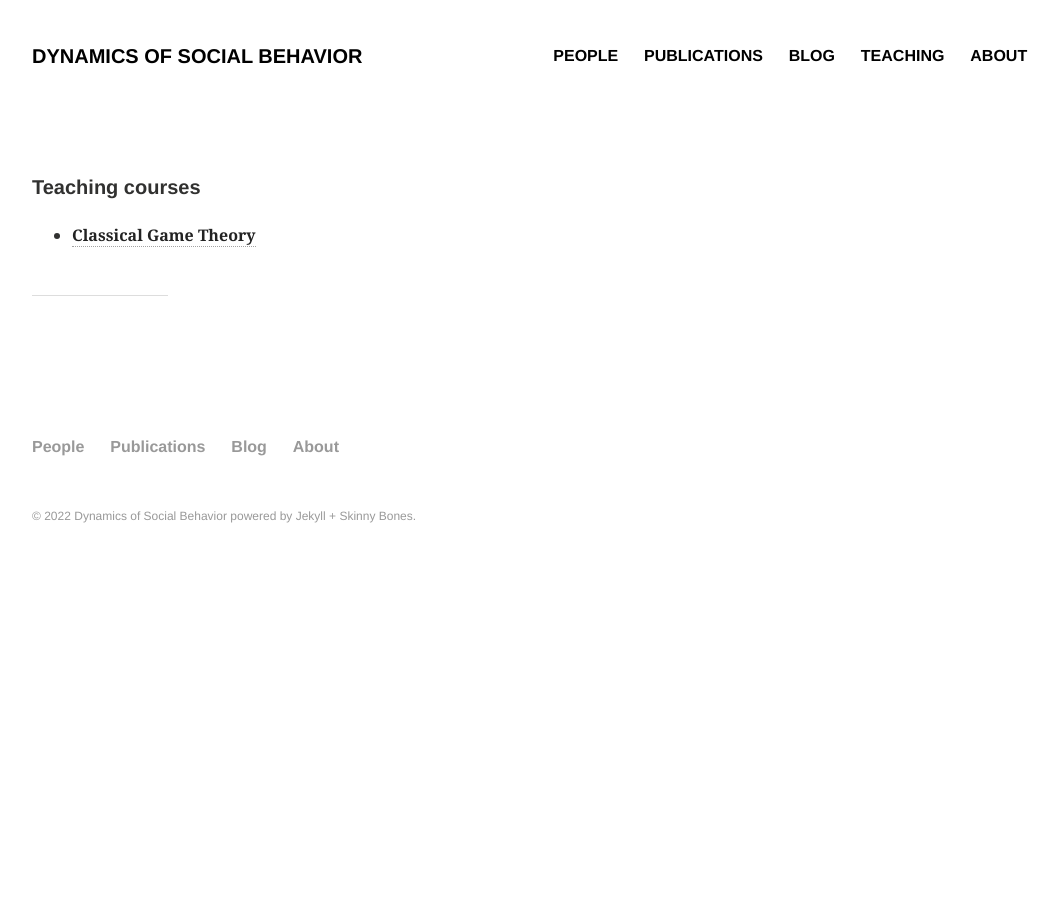
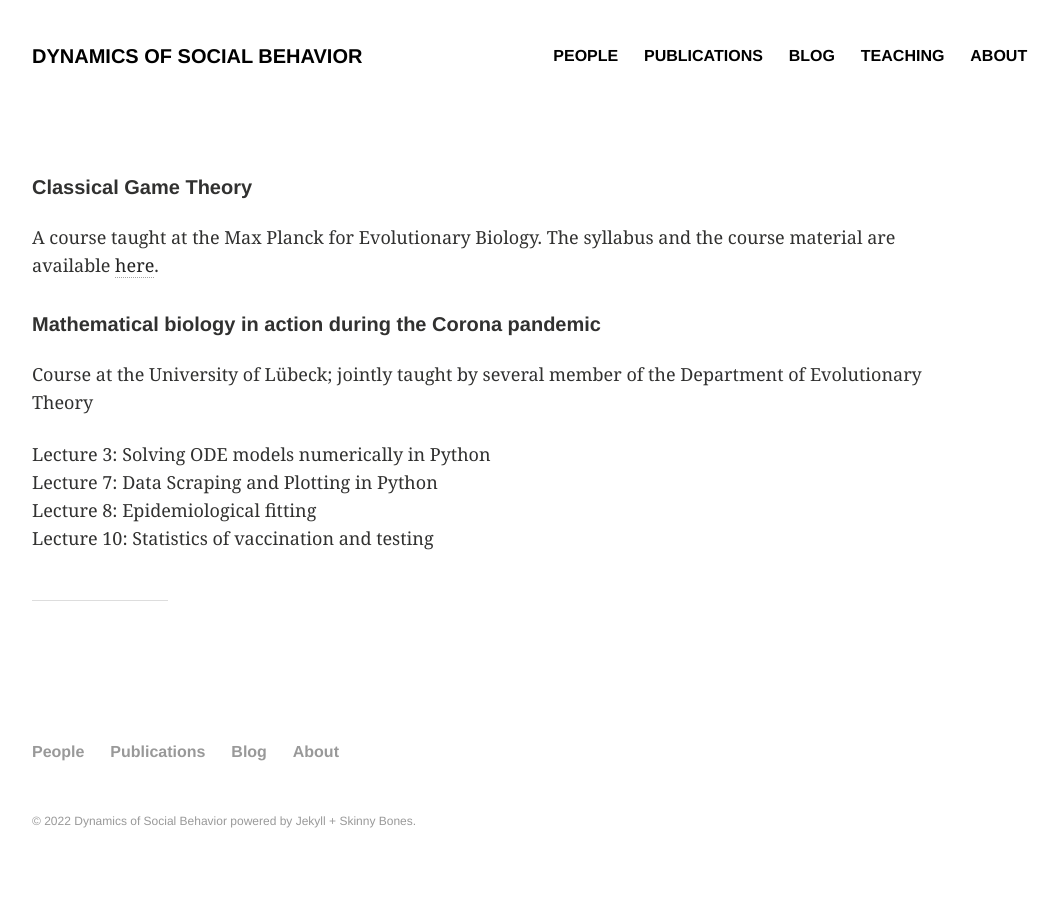
Before and after one commit to DYNOSOBs/social-behaviour, a Jekyll site: the page built from teaching/index.md, in a window 1280 px wide. Shown: the whole page, without its empty margins (64-1123 px from the left). Built offline with Jekyll 4.4.1, drawn with Linux system fonts in a browser that asks for light colours.

Commit message:
tweak teaching page

```diff
--- a/teaching/index.md
+++ b/teaching/index.md
@@ -8,8 +8,16 @@ image:
   teaser:
 ---
 
-<h5>Teaching courses</h5>
+<h5>Classical Game Theory</h5>
 
-<ul>
-<li><b><h7><a href="{{ site.url }}/teaching/classical_game_theory/">Classical Game Theory</a></h7></b></li>
-</ul>
+A course taught at the Max Planck for Evolutionary Biology. The syllabus
+and the course material are available <a href="{{ site.url }}/teaching/classical_game_theory/">here</a>.
+
+<h5>Mathematical biology in action during the Corona pandemic</h5>
+
+Course at the University of Lübeck; jointly taught by several member of the Department of Evolutionary Theory
+
+Lecture 3: Solving ODE models numerically in Python <br>
+Lecture 7: Data Scraping and Plotting in Python <br>
+Lecture 8: Epidemiological fitting <br>
+Lecture 10: Statistics of vaccination and testing
```
